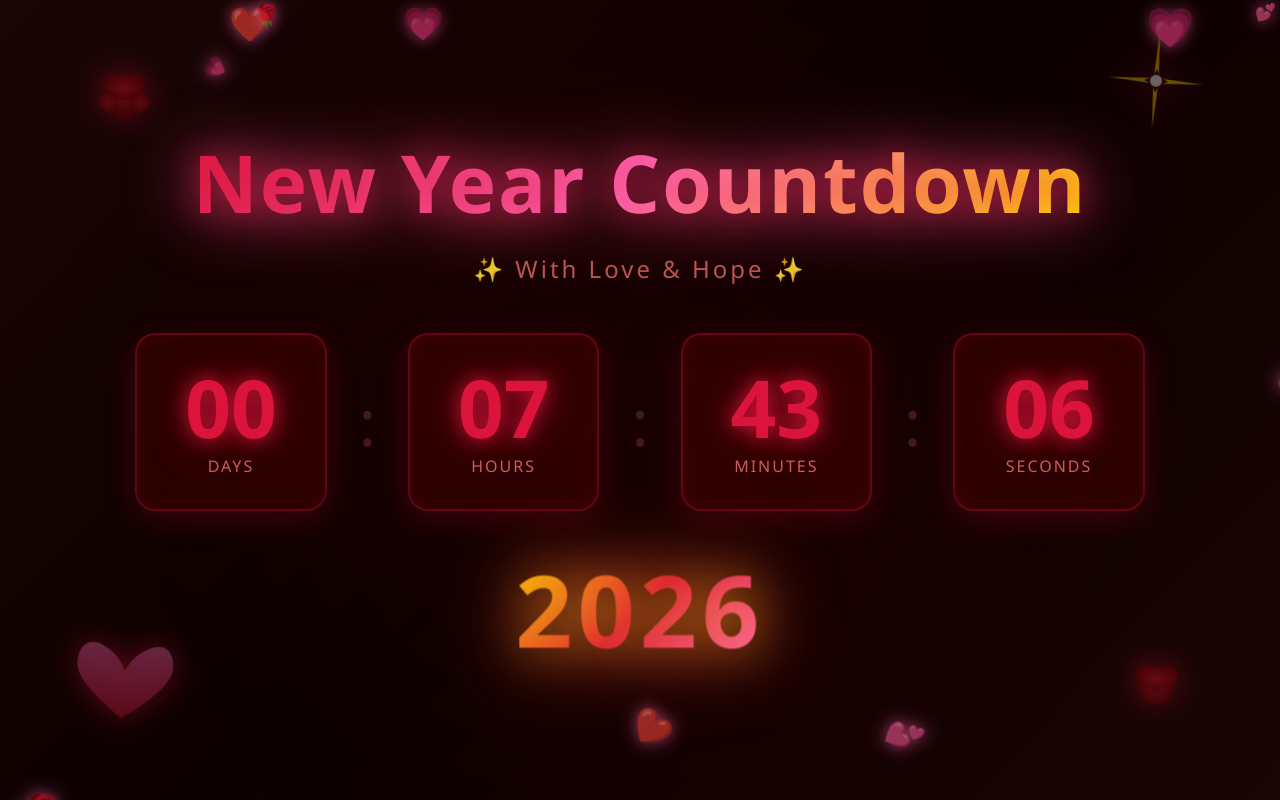
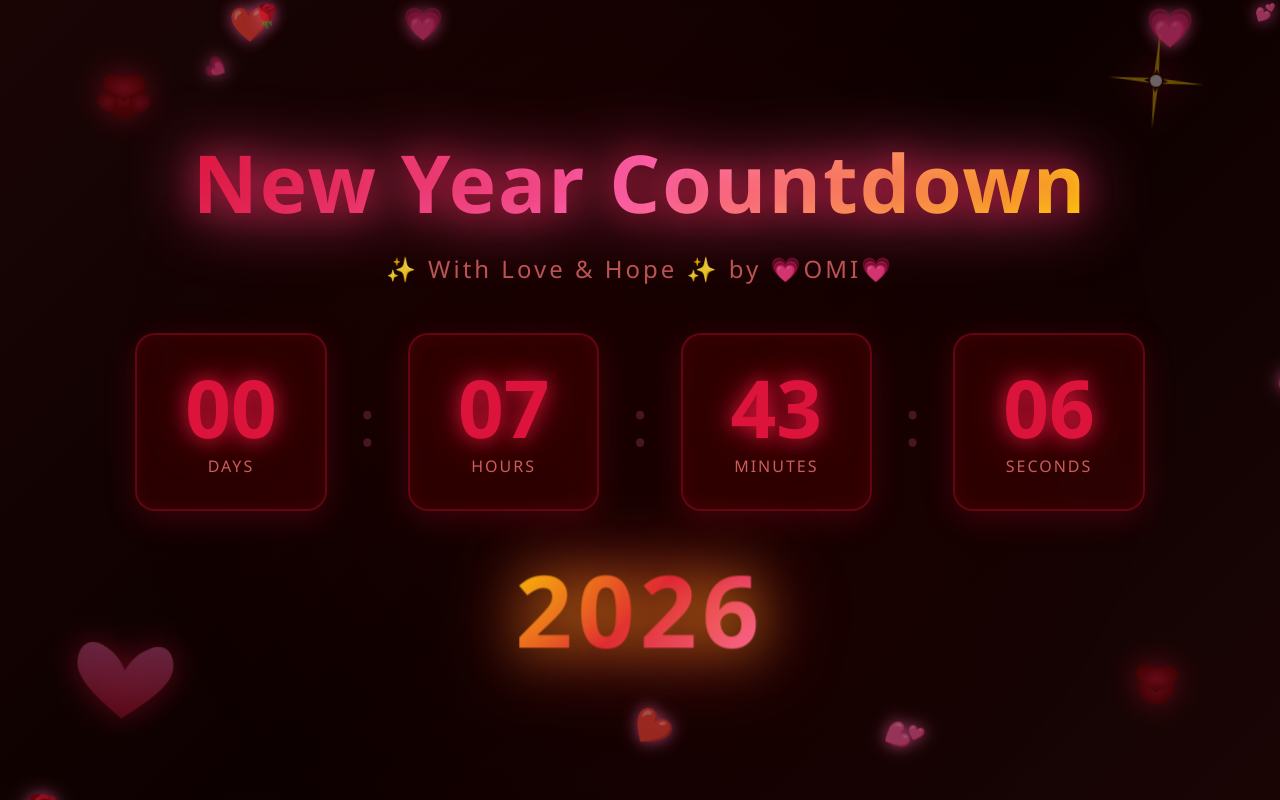
Before and after one commit to spi-projects/new-year-yarr, a plain HTML site: page index.html in a window 1280 px wide. Drawn offline with Linux system fonts and the light colour scheme; a web font is replaced by a local one.

Commit message:
Update index.html

```diff
--- a/index.html
+++ b/index.html
@@ -4,7 +4,7 @@
     <meta charset="UTF-8">
     <meta name="viewport" content="width=device-width, initial-scale=1.0">
     <meta name="description" content="New Year Countdown with Love">
-    <title>New Year Countdown 🌹</title>
+    <title>New Year Countdown 🌹 by omi</title>
     <link rel="stylesheet" href="style.css">
     <link rel="preconnect" href="https://fonts.googleapis.com">
 <link rel="preconnect" href="https://fonts.gstatic.com" crossorigin>
@@ -69,7 +69,7 @@
         <!-- Title -->
         <h1 class="title">
             <span class="title-text">New Year Countdown</span>
-            <span class="subtitle">✨ With Love & Hope ✨</span>
+            <span class="subtitle">✨ With Love & Hope ✨ by 💗OMI💗</span>
         </h1>
 
         <!-- Countdown Display -->
```
